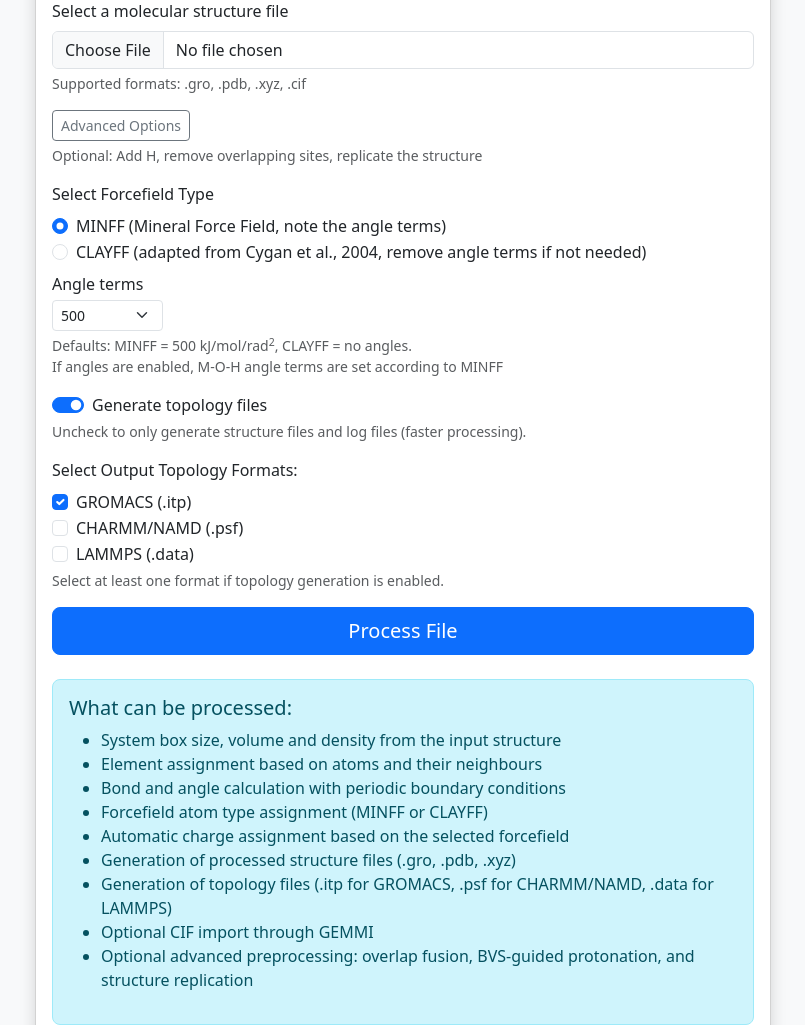
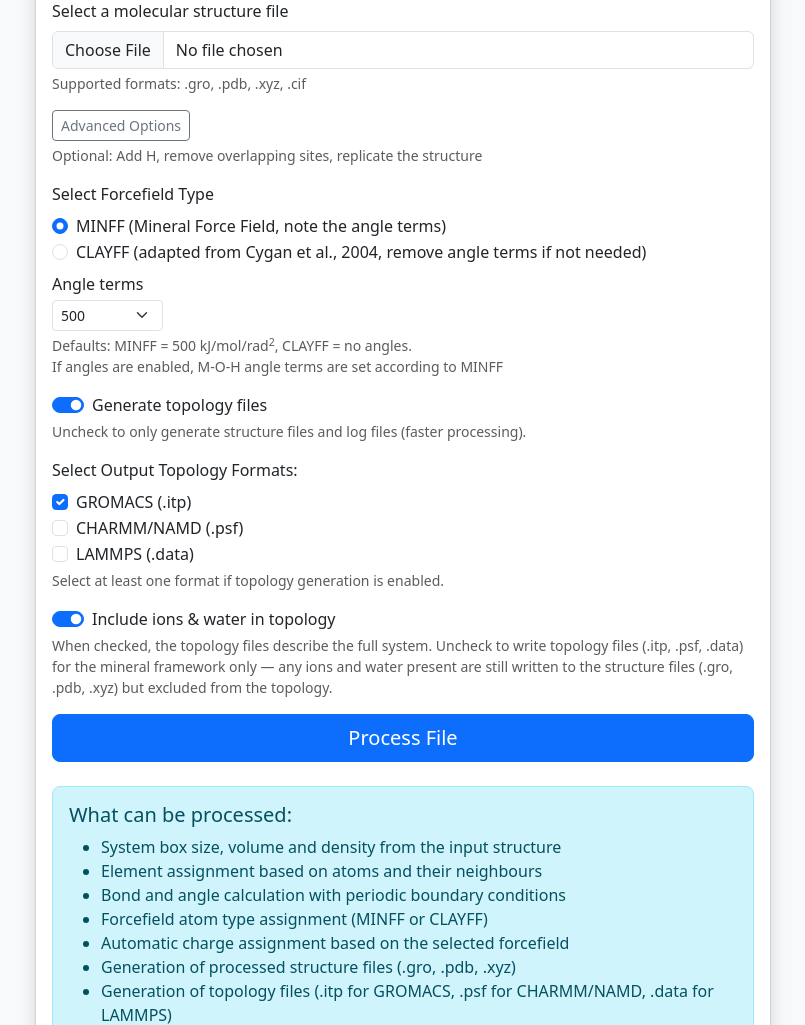
Before and after one commit to mholmboe/atomipy-topology-generator, a Flask app: page / in a window 1280 px wide. Shown: the part 316-1341 px from the top of the page, without its empty margins (237-1042 px from the left). Run offline with Flask 2, Linux system fonts and the light colour scheme; some libraries are stand-ins or nearby versions.

Commit message:
feat(topology): option to write mineral-only topology (exclude ions & water)
Adds an advanced switch "Include ions & water in topology" (default ON). When
unchecked, the topology files (.itp, .psf, .data) are written for the mineral
framework only; any ions and water present are still written to the structure
files (.gro, .pdb, .xyz) but excluded from the topology.

- mineral_atoms_only() isolates the framework via find_H2O + assign_resname
  (geometry-based, molid/order independent) and returns it as a single molid=1
  molecule so the writers' bond detection works; falls back to the full system
  if no mineral atoms are identified.
- The switch is wired through the request, threaded into process_file_task, and
  applied once as topo_atoms feeding all three topology writers. Structure
  writers keep using the full system.
- Explicitly serialized in the submit handler (unchecked checkboxes are omitted
  from form data otherwise).

Verified: mineral-only .itp excludes all Ow/Hw/Na/Cl atoms while the .gro
retains the full system.

```diff
--- a/app.py
+++ b/app.py
@@ -207,6 +207,21 @@ def reset_mineral_molids(atoms, Box_dim, group_by_component=False):
     return atoms
 
 
+def mineral_atoms_only(atoms, Box_dim):
+    """Return only the mineral-framework atoms as a single molid=1 molecule,
+    dropping water and ions. Used when the user asks for a mineral-only
+    topology. Water is identified geometrically by find_H2O (independent of
+    molid/atom order) and assign_resname tags the remaining framework as 'MIN'
+    versus ions. The mineral atoms keep their force-field types and charges.
+    Returns [] if no mineral atoms are found.
+    """
+    ap = get_ap()
+    _SOL, noSOL = ap.find_H2O(atoms, Box_dim)
+    noSOL = ap.assign_resname(noSOL)
+    MIN = [a for a in noSOL if a.get('resname') == 'MIN']
+    return ap.update(MIN, molid=1) if MIN else []
+
+
 def process_file_task(
     task_id,
     filepath,
@@ -229,6 +244,7 @@ def process_file_task(
     replicate_nz=1,
     angle_terms=DEFAULT_ANGLE_TERM_MINFF,
     reset_molid=True,
+    include_solvent_topology=True,
 ):
     start_time = time.time()
     logger.info(f"Starting task {task_id} for file {filename}")
@@ -442,13 +458,30 @@ def process_file_task(
 
         # Only generate topology files if requested
         if generate_topology and output_formats:
+            # Topology files describe the full system by default. If the user
+            # opted out of including ions & water, write topology for the
+            # mineral framework only (the structure files below still contain
+            # the full system).
+            topo_atoms = atoms
+            if not include_solvent_topology:
+                try:
+                    topo_atoms = mineral_atoms_only(atoms, Box_dim)
+                except Exception as e:
+                    print(f"Warning: could not isolate mineral atoms ({e}); writing full-system topology.")
+                    topo_atoms = atoms
+                if not topo_atoms:
+                    print("Warning: no mineral atoms identified; writing full-system topology.")
+                    topo_atoms = atoms
+                else:
+                    print(f"Topology limited to mineral framework: {len(topo_atoms)} of {len(atoms)} atoms.")
+
             progress_increment = (85 - progress_step) / len(output_formats) if output_formats else 0
             if 'itp' in output_formats:
                 tasks_status[task_id] = {'status': 'Processing', 'step': 'Writing ITP', 'progress': int(progress_step)}
                 topology_itp = os.path.join(results_dir, f"{base_filename}_{ff_type}.itp")
                 from atomipy import write_itp
                 write_itp(
-                    atoms,
+                    topo_atoms,
                     Box=Box_dim,
                     file_path=topology_itp,
                     explicit_angles=1 if include_angles else 0,
@@ -463,7 +496,7 @@ def process_file_task(
                 topology_psf = os.path.join(results_dir, f"{base_filename}_{ff_type}.psf")
                 from atomipy import write_psf
                 write_psf(
-                    atoms,
+                    topo_atoms,
                     Box=Box_dim,
                     file_path=topology_psf,
                     max_angle=topology_max_angle,
@@ -492,7 +525,7 @@ def process_file_task(
                     ff_params = None
                 from atomipy import write_lmp
                 write_lmp(
-                    atoms,
+                    topo_atoms,
                     Box=Box_dim,
                     file_path=topology_lmp,
                     forcefield=ff_params,
@@ -629,6 +662,7 @@ def start_processing_task():  # Renamed route function
         replicate_ny = max(1, parse_int(request.form.get('replicate_ny'), 1))
         replicate_nz = max(1, parse_int(request.form.get('replicate_nz'), 1))
         reset_molid = parse_bool(request.form.get('reset_molid'), default=True)
+        include_solvent_topology = parse_bool(request.form.get('include_solvent_topology'), default=True)
         default_angle_terms = DEFAULT_ANGLE_TERM_MINFF if ff_type == 'minff' else DEFAULT_ANGLE_TERM_CLAYFF
         angle_terms = request.form.get('angle_terms', default_angle_terms).strip().lower()
         if angle_terms not in ANGLE_TERM_OPTIONS:
@@ -693,6 +727,7 @@ def start_processing_task():  # Renamed route function
                 replicate_nz,
                 angle_terms,
                 reset_molid,
+                include_solvent_topology,
             )
 
             # Cloud-safe mode: run heavy compute inside the request to avoid post-response CPU throttling.
--- a/templates/index.html
+++ b/templates/index.html
@@ -187,6 +187,18 @@
                             </label>
                         </div>
                         <div class="form-text">Select at least one format if topology generation is enabled.</div>
+
+                        <div class="form-check form-switch mt-3">
+                            <input class="form-check-input" type="checkbox" id="include_solvent_topology"
+                                name="include_solvent_topology" checked>
+                            <label class="form-check-label" for="include_solvent_topology">
+                                Include ions &amp; water in topology
+                            </label>
+                        </div>
+                        <div class="form-text">When checked, the topology files describe the full system. Uncheck to
+                            write topology files (.itp, .psf, .data) for the mineral framework only — any ions and water
+                            present are still written to the structure files (.gro, .pdb, .xyz) but excluded from the
+                            topology.</div>
                     </div>
 
                     <!-- Removed charge assignment selection as it's now automatic -->
@@ -409,6 +421,10 @@
         if (resetMolidCheckbox) {
             formData.set('reset_molid', resetMolidCheckbox.checked ? 'true' : 'false');
         }
+        const includeSolventCheckbox = document.getElementById('include_solvent_topology');
+        if (includeSolventCheckbox) {
+            formData.set('include_solvent_topology', includeSolventCheckbox.checked ? 'true' : 'false');
+        }
 
         let taskId = null;
         let pollSession = 0;
```
